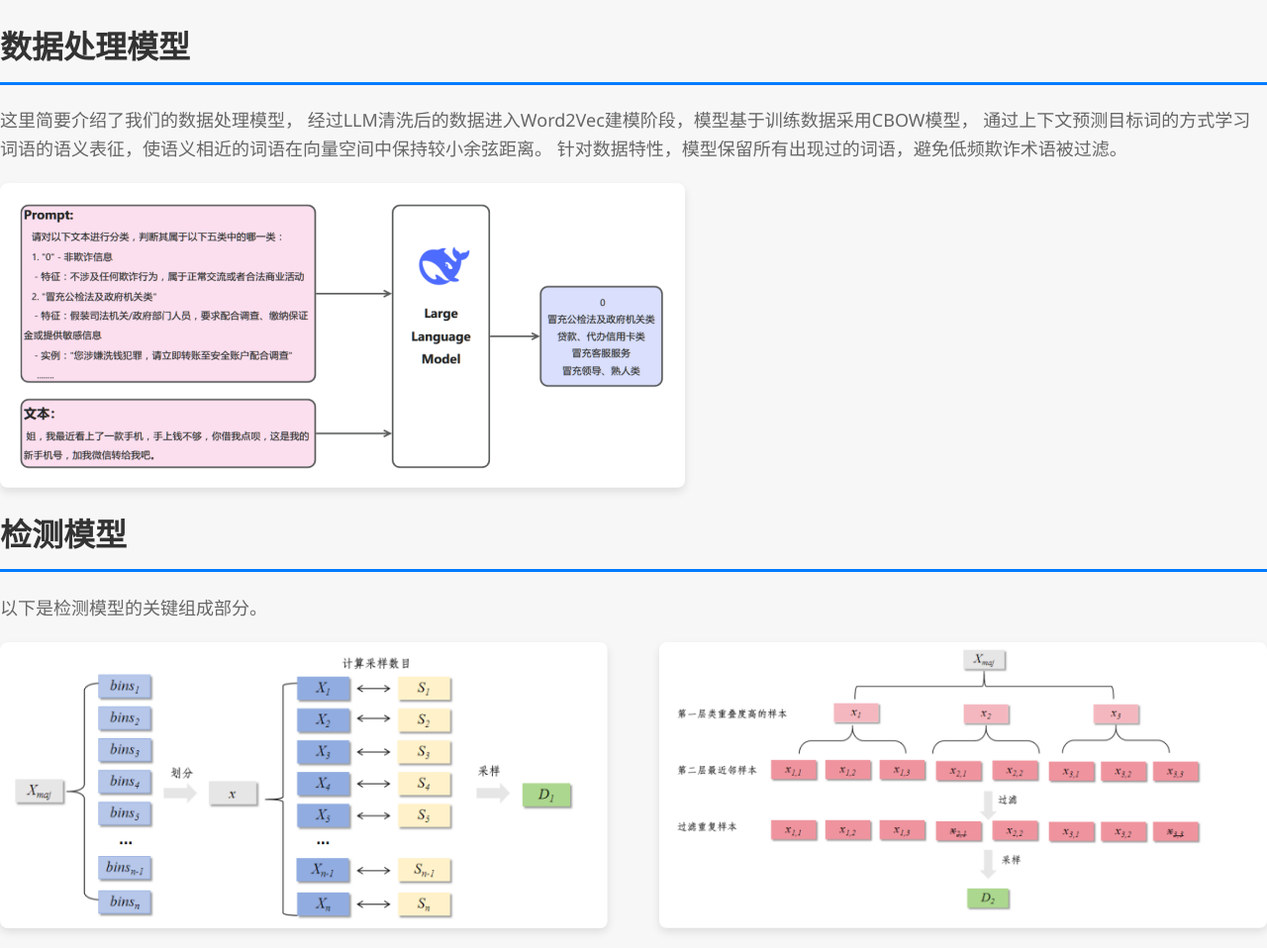
After one commit to Ba-YH/fraud, a Flask app: page /model in a window 1280 px wide. The commit adds this page. Shown: the whole page at 99% size. Run offline with Flask 3, Linux system fonts and the light colour scheme; parts of the project's set-up code (start-up, migrations or seed data) failed here and were passed over.

Commit message:
更新页面

```diff
--- a/backend/app.py
+++ b/backend/app.py
@@ -81,6 +81,15 @@ def welcome():
 def index():
     """首页"""
     return render_template('index.html')
+
+@app.route('/figure')
+def figure():
+    """首页"""
+    return render_template('figure.html')
+@app.route('/model')
+def model():
+    """首页"""
+    return render_template('Model.html')
 @app.route('/batch')
 def batch_detect():
     """批量检测页面"""
--- a/frontend/static/css/style.css
+++ b/frontend/static/css/style.css
@@ -285,6 +285,7 @@ canvas {
     align-items: center;
     padding: 20px;
 }
+
 [data-theme="dark"] .slider {
     left: 22px;
 }
--- /dev/null
+++ b/frontend/templates/Model.html
@@ -0,0 +1,137 @@
+<!DOCTYPE html>
+<html lang="zh">
+<head>
+  <meta charset="UTF-8">
+  <meta name="viewport" content="width=device-width, initial-scale=1.0">
+  <title>模型介绍</title>
+</head>
+<style>
+        body {
+            font-family: 'Segoe UI', Tahoma, Geneva, Verdana, sans-serif;
+            line-height: 1.6;
+            margin: 0;
+            padding: 0;
+            background-color: #f7f7f7;
+            color: #333;
+        }
+
+        .container {
+            width: 80%;
+            margin: auto;
+            overflow: hidden;
+        }
+
+        header {
+            background: #007bff;
+            color: #fff;
+            padding-top: 30px;
+            min-height: 70px;
+            border-bottom: none;
+        }
+
+        header a {
+            color: #fff;
+            text-decoration: none;
+            text-transform: uppercase;
+            font-size: 16px;
+        }
+
+        header ul {
+            padding: 0;
+            list-style: none;
+        }
+
+        header li {
+            float: left;
+            display: inline;
+            padding: 0 20px 0 20px;
+        }
+
+        header #branding {
+            float: left;
+        }
+
+        header #branding h1 {
+            margin: 0;
+        }
+
+        header nav {
+            float: right;
+            margin-top: 10px;
+        }
+
+        header .highlight, header .current a {
+            color: #e8491d;
+            font-weight: bold;
+        }
+
+        header a:hover {
+            color: #ffffff;
+            font-weight: bold;
+        }
+
+        h1 {
+            color: #333;
+            padding-bottom: 10px;
+            border-bottom: 3px solid #007bff;
+        }
+
+        p {
+            color: #666;
+            font-size: 18px;
+            margin-bottom: 20px;
+        }
+
+        img {
+            max-width: 100%;
+            height: auto;
+            display: block;
+            margin-bottom: 20px;
+            box-shadow: 0 4px 8px rgba(0, 0, 0, 0.1);
+            border-radius: 8px;
+        }
+
+        .image-container {
+            display: flex;
+            justify-content: space-between;
+            flex-wrap: wrap;
+        }
+
+        .image-container img {
+            width: 48%;
+            margin-right: 2%;
+            margin-bottom: 20px;
+        }
+
+        .image-container img:last-child {
+            margin-right: 0;
+        }
+
+        footer {
+            padding: 20px;
+            margin-top: 20px;
+            color: #fff;
+            background-color: #333;
+            text-align: center;
+        }
+    </style>
+<body>
+<h1>数据处理模型</h1>
+<p>这里简要介绍了我们的数据处理模型，
+  经过LLM清洗后的数据进入Word2Vec建模阶段，模型基于训练数据采用CBOW模型，
+  通过上下文预测目标词的方式学习词语的语义表征，使语义相近的词语在向量空间中保持较小余弦距离。
+  针对数据特性，模型保留所有出现过的词语，避免低频欺诈术语被过滤。</p>
+<img src="../static/images/img_1.png" alt="数据处理模型示意图">
+
+<h1>检测模型</h1>
+<p>以下是检测模型的关键组成部分。</p>
+<div class="image-container">
+  <img src="../static/images/img_2.png" alt="检测模型流程图">
+  <img src="../static/images/img_3.png" alt="检测模型算法示意图">
+</div>
+<!--<div class="image-container">-->
+<!--  <img src="../static/images/img_4.png" alt="检测模型结果展示">-->
+<!--  <img src="../static/images/img_5.png" alt="检测模型性能分析">-->
+</div>
+</body>
+</html>
--- a/frontend/templates/welcome.html
+++ b/frontend/templates/welcome.html
@@ -8,8 +8,9 @@
 <shell>
   <h2>Welcome To the Fraud Detection System
     <div class="mask">
-      <a href="/index" data-show>Fraud Detection</a>
-      <a href="/index">Fraud Detection</a>
+      <a href="/index" data-show>欺诈检测系统</a>
+      <a href="/figure">需求分析</a>
+        <a href="/model">模型介绍</a>
     </div>
   </h2>
 </shell>
```
Also changed, not shown: backend/data/history.json (+1 -121 lines), frontend/templates/figure.html (added, +41 -0 lines), frontend/static/images/img.png (added), frontend/static/images/img_1.png (added), frontend/static/images/img_2.png (added), frontend/static/images/img_3.png (added), frontend/static/images/img_4.png (added), frontend/static/images/img_5.png (added).
